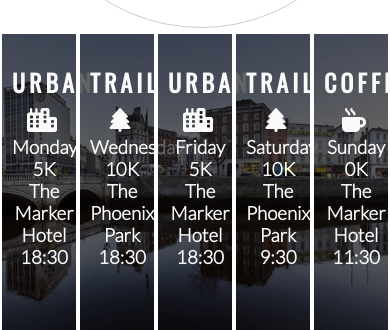
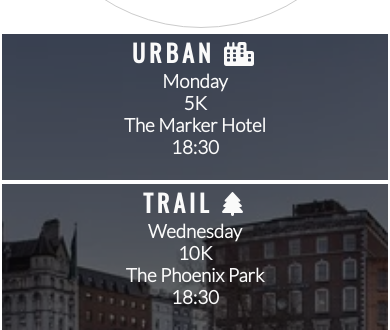
Before and after one commit to mpysys/love-running, a plain HTML site: page index.html in a window 390 px wide. Shown: the part 1888-2218 px from the top of the page. Drawn offline with nearby package versions, Linux system fonts and the light colour scheme.

Commit message:
style the meetup times for tablet and mobile screens

```diff
--- a/assets/css/style.css
+++ b/assets/css/style.css
@@ -274,6 +274,13 @@ footer {
         padding: 0;
     }
 
+    #times > div {
+        width: 100%;
+        clear: both;
+        height: 150px;
+        padding: 0px;
+    }
+
     hr {
         display: none;
     }
```
